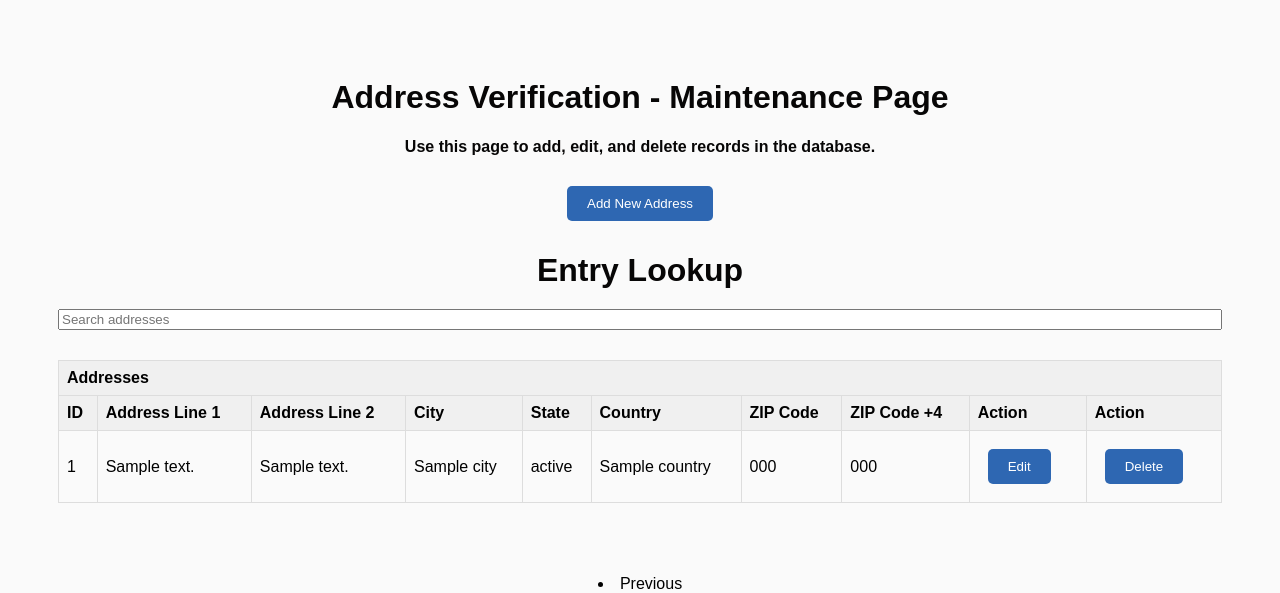
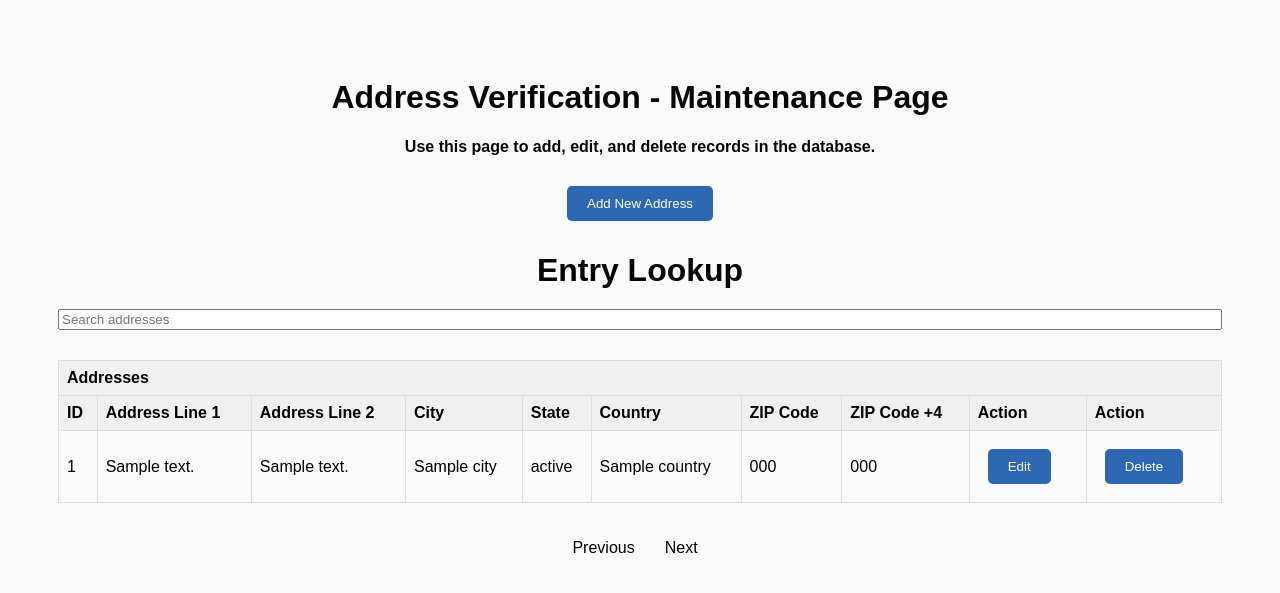
Before and after one commit to bdilbeck/ma_address_verification, a Flask app: template templates/maintenance_screen.html in a window 1280 px wide. Shown: the top 593 px of the page. Run offline with Flask 3, Linux system fonts and the light colour scheme; the template is opened without the code that fills it: most values are stand-ins (such as "Sample title", 1, 10 or a date in 2020); a database or web service that is not in the repository returns one stand-in record (values such as "Sample title"); some libraries are stand-ins or nearby versions.

Commit message:
Update maintenance_screen.html
Pagination 5

```diff
--- a/templates/maintenance_screen.html
+++ b/templates/maintenance_screen.html
@@ -98,6 +98,18 @@
         .pagination span {
             margin: 0 10px;
         }
+
+        .pagination ul {
+            list-style-type: none; /* Removes the bullet points */
+            padding: 0; /* Removes default padding */
+            margin: 0; /* Removes default margin */
+        }
+
+        .pagination li {
+            display: inline; /* Displays the list items inline */
+            margin-right: 10px; /* Adds some space between the items */
+        }
+
 
         </style>
         <script type="text/javascript" src="https://www.gstatic.com/charts/loader.js"></script>
@@ -213,7 +225,7 @@
 
 <!-- Pagination Links -->
 <nav aria-label="Page navigation">
-  <p class="pagination">
+  <ul class="pagination">
     {% if page > 1 %}
       <li class="page-item"><a class="page-link" href="{{ url_for('database_management', page=page-1) }}">Previous</a></li>
     {% else %}
@@ -229,7 +241,7 @@
     {% else %}
       <li class="page-item disabled"><span class="page-link">Next</span></li>
     {% endif %}
-  </p>
+  </ul>
 </nav>
 
 
```
